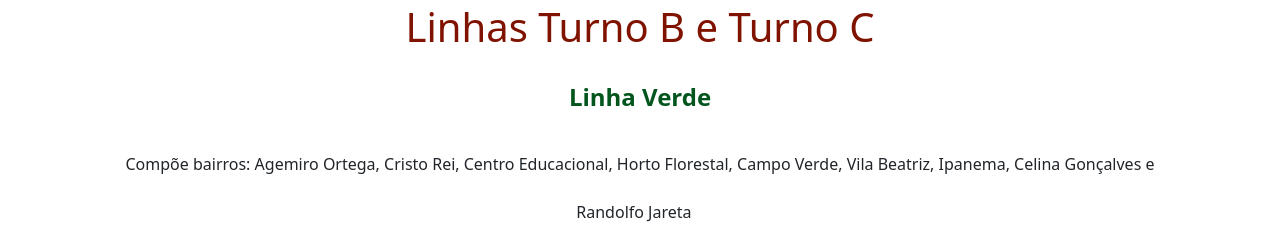
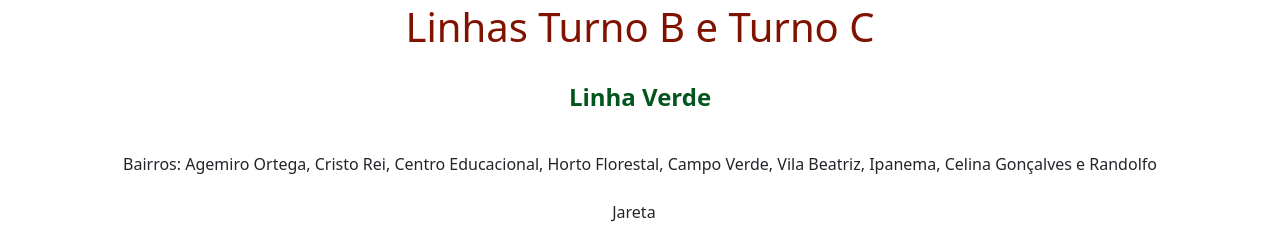
Before and after one commit to unknownghoste/LinhasSH, a website: page index.html in a window 1280 px wide. Shown: the part 4220-4468 px from the top of the page. Drawn offline with nearby package versions, Linux system fonts and the light colour scheme.

Commit message:
alteração de texto

```diff
--- a/index.html
+++ b/index.html
@@ -895,7 +895,7 @@
         <h1>
             <p class="fw-light" id="" style="color: rgb(128, 19, 0);"> Linhas Turno B e Turno C </p>
            <p><text class="fw-semibold fs-4"  style="color: rgb(2, 85, 29);" >Linha Verde </text> <p>
-          <text class="fw-normal fs-6"> Compõe bairros: Agemiro Ortega, Cristo Rei, Centro Educacional, Horto Florestal, Campo Verde, Vila Beatriz, Ipanema, Celina Gonçalves e Randolfo Jareta  &ensp; </text>
+          <text class="fw-normal fs-6"> Bairros: Agemiro Ortega, Cristo Rei, Centro Educacional, Horto Florestal, Campo Verde, Vila Beatriz, Ipanema, Celina Gonçalves e Randolfo Jareta  &ensp; </text>
 
         </h1>
 
```
